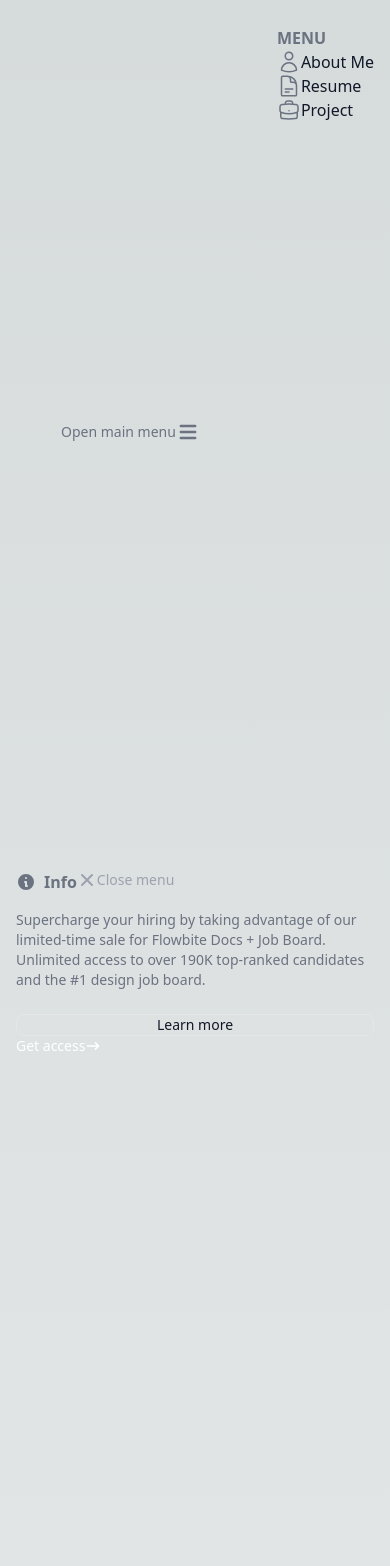
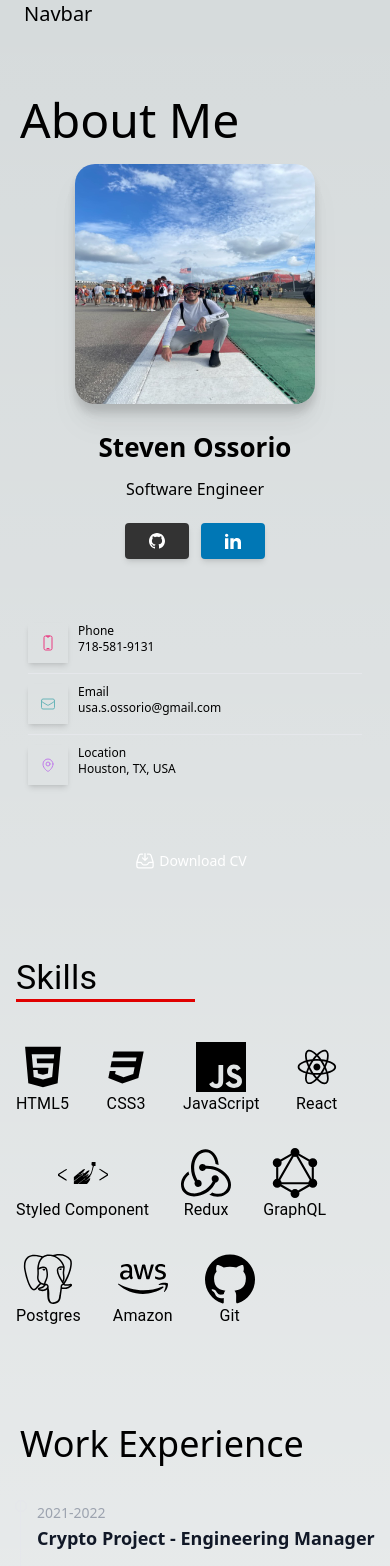
Before and after one commit to steven-ossorio/portfolio, a Next.js app in the folder portfolio/: page / in a window 390 px wide. Shown: the top 1566 px of the page. Built offline with nearby package versions, Linux system fonts and the light colour scheme.

Commit message:
Minor changes. Main focus is on navigation

```diff
--- a/portfolio/component/header.component.jsx
+++ b/portfolio/component/header.component.jsx
@@ -1,234 +1,156 @@
 import React, { useState } from "react";
 
 const Header = () => {
-  const [showModal, setShowModal] = useState(false);
   return (
-    <nav class="bg-white border-gray-200 px-2 sm:px-4 py-2.5 rounded dark:bg-gray-900 lg:hidden">
-      <div class="container flex flex-wrap items-center justify-between mx-auto lg:hidden">
-        <a href="https://flowbite.com/" class="flex items-center"></a>
-        <button
-          onClick={() => setShowModal((prev) => !prev)}
-          data-collapse-toggle="navbar-default"
-          type="button"
-          class="inline-flex items-center p-2 ml-3 text-sm text-gray-500 rounded-lg lg:hidden hover:bg-gray-100 focus:outline-none focus:ring-2 focus:ring-gray-200 dark:text-gray-400 dark:hover:bg-gray-700 dark:focus:ring-gray-600"
-          aria-controls="navbar-default"
-          aria-expanded="false"
-        >
-          <span class="sr-only">Open main menu</span>
-          <svg
-            class="w-6 h-6"
-            aria-hidden="true"
-            fill="currentColor"
-            viewBox="0 0 20 20"
-            xmlns="http://www.w3.org/2000/svg"
-          >
-            <path
-              fill-rule="evenodd"
-              d="M3 5a1 1 0 011-1h12a1 1 0 110 2H4a1 1 0 01-1-1zM3 10a1 1 0 011-1h12a1 1 0 110 2H4a1 1 0 01-1-1zM3 15a1 1 0 011-1h12a1 1 0 110 2H4a1 1 0 01-1-1z"
-              clip-rule="evenodd"
-            ></path>
-          </svg>
-        </button>
-        {/* DRAWER */}
-        <div
-          id="drawer-navigation"
-          className={`fixed top-0 left-0 z-40 w-80 h-screen p-4 overflow-y-auto transition-transform ease-in-out ${
-            showModal
-              ? "duration-500 translate-x-0"
-              : "duration-500 -translate-x-full"
-          } bg-white dark:bg-gray-800`}
-          tabIndex="-1"
-          aria-labelledby="drawer-navigation-label"
-        >
-          <h5
-            id="drawer-navigation-label"
-            className="text-base font-semibold text-gray-500 uppercase dark:text-gray-400"
-          >
-            Menu
-          </h5>
-          {/* <button
-          type="button"
-          onClick={() => setShowModal(false)}
-          data-drawer-show="drawer-navigation"
-          aria-controls="drawer-navigation"
-          className="text-gray-400 bg-transparent hover:bg-gray-200 hover:text-gray-900 rounded-lg text-sm p-1.5 absolute top-2.5 right-2.5 inline-flex items-center dark:hover:bg-gray-600 dark:hover:text-white"
-        >
-          <svg
-            aria-hidden="true"
-            className="w-5 h-5"
-            fill="currentColor"
-            viewBox="0 0 20 20"
-            xmlns="http://www.w3.org/2000/svg"
-          >
-            <path
-              fillRule="evenodd"
-              d="M4.293 4.293a1 1 0 011.414 0L10 8.586l4.293-4.293a1 1 0 111.414 1.414L11.414 10l4.293 4.293a1 1 0 01-1.414 1.414L10 11.414l-4.293 4.293a1 1 0 01-1.414-1.414L8.586 10 4.293 5.707a1 1 0 010-1.414z"
-              clipRule="evenodd"
-            ></path>
-          </svg>
-          <span className="sr-only">Close menu</span>
-        </button> */}
-          <ul>
-            <li>
-              <a
-                href="#skills"
-                onClick={() => setShowModal((prev) => !prev)}
-                className="flex items-center p-2 text-base font-normal text-gray-900 rounded-lg dark:text-white hover:bg-gray-100 dark:hover:bg-gray-700"
-              >
-                <svg
-                  className="w-6 h-6 text-gray-500 transition duration-75 dark:text-gray-400 group-hover:text-gray-900 dark:group-hover:text-white"
-                  fill="none"
-                  stroke="currentColor"
-                  stroke-width="1.5"
-                  viewBox="0 0 24 24"
-                  xmlns="http://www.w3.org/2000/svg"
-                  aria-hidden="true"
-                >
-                  <path
-                    stroke-linecap="round"
-                    stroke-linejoin="round"
-                    d="M15.75 6a3.75 3.75 0 11-7.5 0 3.75 3.75 0 017.5 0zM4.501 20.118a7.5 7.5 0 0114.998 0A17.933 17.933 0 0112 21.75c-2.676 0-5.216-.584-7.499-1.632z"
-                  ></path>
-                </svg>
-                <span className="ml-3">About Me</span>
-              </a>
-            </li>
-            <li>
-              <a
-                href="#"
-                className="flex items-center p-2 text-base font-normal text-gray-900 rounded-lg dark:text-white hover:bg-gray-100 dark:hover:bg-gray-700"
-              >
-                <svg
-                  className="w-6 h-6 text-gray-500 transition duration-75 dark:text-gray-400 group-hover:text-gray-900 dark:group-hover:text-white"
-                  fill="none"
-                  stroke="currentColor"
-                  stroke-width="1.5"
-                  viewBox="0 0 24 24"
-                  xmlns="http://www.w3.org/2000/svg"
-                  aria-hidden="true"
-                >
-                  <path
-                    stroke-linecap="round"
-                    stroke-linejoin="round"
-                    d="M19.5 14.25v-2.625a3.375 3.375 0 00-3.375-3.375h-1.5A1.125 1.125 0 0113.5 7.125v-1.5a3.375 3.375 0 00-3.375-3.375H8.25m0 12.75h7.5m-7.5 3H12M10.5 2.25H5.625c-.621 0-1.125.504-1.125 1.125v17.25c0 .621.504 1.125 1.125 1.125h12.75c.621 0 1.125-.504 1.125-1.125V11.25a9 9 0 00-9-9z"
-                  ></path>
-                </svg>
-                <span className="ml-3">Resume</span>
-              </a>
-            </li>
-            <li>
-              <a
-                href="#"
-                className="flex items-center p-2 text-base font-normal text-gray-900 rounded-lg dark:text-white hover:bg-gray-100 dark:hover:bg-gray-700"
-              >
-                <svg
-                  className="w-6 h-6 text-gray-500 transition duration-75 dark:text-gray-400 group-hover:text-gray-900 dark:group-hover:text-white"
-                  fill="none"
-                  stroke="currentColor"
-                  stroke-width="1.5"
-                  viewBox="0 0 24 24"
-                  xmlns="http://www.w3.org/2000/svg"
-                  aria-hidden="true"
-                >
-                  <path
-                    stroke-linecap="round"
-                    stroke-linejoin="round"
-                    d="M20.25 14.15v4.25c0 1.094-.787 2.036-1.872 2.18-2.087.277-4.216.42-6.378.42s-4.291-.143-6.378-.42c-1.085-.144-1.872-1.086-1.872-2.18v-4.25m16.5 0a2.18 2.18 0 00.75-1.661V8.706c0-1.081-.768-2.015-1.837-2.175a48.114 48.114 0 00-3.413-.387m4.5 8.006c-.194.165-.42.295-.673.38A23.978 23.978 0 0112 15.75c-2.648 0-5.195-.429-7.577-1.22a2.016 2.016 0 01-.673-.38m0 0A2.18 2.18 0 013 12.489V8.706c0-1.081.768-2.015 1.837-2.175a48.111 48.111 0 013.413-.387m7.5 0V5.25A2.25 2.25 0 0013.5 3h-3a2.25 2.25 0 00-2.25 2.25v.894m7.5 0a48.667 48.667 0 00-7.5 0M12 12.75h.008v.008H12v-.008z"
-                  ></path>
-                </svg>
-                <span className="ml-3">Project</span>
-              </a>
-            </li>
-          </ul>
-        </div>
-        <div
-          id="drawer-example"
-          class="fixed top-0 left-0 z-40 h-screen p-4 overflow-y-auto transition-transform -translate-x-full bg-white w-80 dark:bg-gray-800"
-          tabindex="-1"
-          aria-labelledby="drawer-label"
-        >
-          <h5
-            id="drawer-label"
-            class="inline-flex items-center mb-4 text-base font-semibold text-gray-500 dark:text-gray-400"
-          >
-            <svg
-              class="w-5 h-5 mr-2"
-              aria-hidden="true"
-              fill="currentColor"
-              viewBox="0 0 20 20"
-              xmlns="http://www.w3.org/2000/svg"
-            >
-              <path
-                fill-rule="evenodd"
-                d="M18 10a8 8 0 11-16 0 8 8 0 0116 0zm-7-4a1 1 0 11-2 0 1 1 0 012 0zM9 9a1 1 0 000 2v3a1 1 0 001 1h1a1 1 0 100-2v-3a1 1 0 00-1-1H9z"
-                clip-rule="evenodd"
-              ></path>
-            </svg>
-            Info
-          </h5>
-          <button
-            type="button"
-            data-drawer-hide="drawer-example"
-            aria-controls="drawer-example"
-            class="text-gray-400 bg-transparent hover:bg-gray-200 hover:text-gray-900 rounded-lg text-sm p-1.5 absolute top-2.5 right-2.5 inline-flex items-center dark:hover:bg-gray-600 dark:hover:text-white"
-          >
-            <svg
-              aria-hidden="true"
-              class="w-5 h-5"
-              fill="currentColor"
-              viewBox="0 0 20 20"
-              xmlns="http://www.w3.org/2000/svg"
-            >
-              <path
-                fill-rule="evenodd"
-                d="M4.293 4.293a1 1 0 011.414 0L10 8.586l4.293-4.293a1 1 0 111.414 1.414L11.414 10l4.293 4.293a1 1 0 01-1.414 1.414L10 11.414l-4.293 4.293a1 1 0 01-1.414-1.414L8.586 10 4.293 5.707a1 1 0 010-1.414z"
-                clip-rule="evenodd"
-              ></path>
-            </svg>
-            <span class="sr-only">Close menu</span>
-          </button>
-          <p class="mb-6 text-sm text-gray-500 dark:text-gray-400">
-            Supercharge your hiring by taking advantage of our{" "}
-            <a
-              href="#"
-              class="text-blue-600 underline dark:text-blue-500 hover:no-underline"
-            >
-              limited-time sale
-            </a>{" "}
-            for Flowbite Docs + Job Board. Unlimited access to over 190K
-            top-ranked candidates and the #1 design job board.
-          </p>
-          <div class="grid grid-cols-2 gap-4">
-            <a
-              href="#"
-              class="px-4 py-2 text-sm font-medium text-center text-gray-900 bg-white border border-gray-200 rounded-lg focus:outline-none hover:bg-gray-100 hover:text-blue-700 focus:z-10 focus:ring-4 focus:ring-gray-200 dark:focus:ring-gray-700 dark:bg-gray-800 dark:text-gray-400 dark:border-gray-600 dark:hover:text-white dark:hover:bg-gray-700"
-            >
-              Learn more
-            </a>
-            <a
-              href="#"
-              class="inline-flex items-center px-4 py-2 text-sm font-medium text-center text-white bg-blue-700 rounded-lg hover:bg-blue-800 focus:ring-4 focus:ring-blue-300 dark:bg-blue-600 dark:hover:bg-blue-700 focus:outline-none dark:focus:ring-blue-800"
-            >
-              Get access{" "}
-              <svg
-                class="w-4 h-4 ml-2"
-                aria-hidden="true"
-                fill="currentColor"
-                viewBox="0 0 20 20"
-                xmlns="http://www.w3.org/2000/svg"
-              >
-                <path
-                  fill-rule="evenodd"
-                  d="M12.293 5.293a1 1 0 011.414 0l4 4a1 1 0 010 1.414l-4 4a1 1 0 01-1.414-1.414L14.586 11H3a1 1 0 110-2h11.586l-2.293-2.293a1 1 0 010-1.414z"
-                  clip-rule="evenodd"
-                ></path>
-              </svg>
-            </a>
-          </div>
+    <nav class="relative flex w-full flex-wrap items-center justify-between bg-neutral-100 py-3 text-neutral-500 shadow-lg hover:text-neutral-700 focus:text-neutral-700 dark:bg-neutral-600">
+      <div class="flex w-full flex-wrap items-center justify-between px-6">
+        <div>
+          <a class="text-xl text-neutral-800 dark:text-neutral-200" href="#">
+            Navbar
+          </a>
         </div>
       </div>
     </nav>
   );
 };
+// <nav class="border-gray-200 px-2 sm:px-4 py-2.5 rounded bg-gray-900 lg:hidden">
+//   <div class="container flex flex-wrap items-center justify-between mx-auto lg:hidden">
+//     <button
+//       onClick={() => {
+//         console.log("resssing");
+//         setShowModal((prev) => !prev);
+//       }}
+//       data-collapse-toggle="navbar-default"
+//       type="button"
+//       class="inline-flex items-center p-2 ml-3 text-sm text-gray-500 rounded-lg lg:hidden hover:bg-gray-100 focus:outline-none focus:ring-2 focus:ring-gray-200 dark:text-gray-400 dark:hover:bg-gray-700 dark:focus:ring-gray-600"
+//       aria-controls="navbar-default"
+//       aria-expanded="false"
+//     >
+//       <svg
+//         class="w-6 h-6"
+//         aria-hidden="true"
+//         fill="currentColor"
+//         viewBox="0 0 20 20"
+//         xmlns="http://www.w3.org/2000/svg"
+//       >
+//         <path
+//           fill-rule="evenodd"
+//           d="M3 5a1 1 0 011-1h12a1 1 0 110 2H4a1 1 0 01-1-1zM3 10a1 1 0 011-1h12a1 1 0 110 2H4a1 1 0 01-1-1zM3 15a1 1 0 011-1h12a1 1 0 110 2H4a1 1 0 01-1-1z"
+//           clip-rule="evenodd"
+//         ></path>
+//       </svg>
+//     </button>
+//     {/* DRAWER */}
+// {/* <div
+//   id="drawer-navigation"
+//   className={`fixed top-0 left-0 z-40 w-80 h-screen p-4 overflow-y-auto transition-transform ease-in-out ${
+//     showModal ? "duration-500 translate-x-0" : "duration-500 -translate-x-full"
+//   } bg-white dark:bg-gray-800`}
+//   tabIndex="-1"
+//   aria-labelledby="drawer-navigation-label"
+// >
+//   <h5
+//     id="drawer-navigation-label"
+//     className="text-base font-semibold text-gray-500 uppercase dark:text-gray-400"
+//   >
+//     Menu
+//   </h5>
+//   {/* <button
+//       type="button"
+//       onClick={() => setShowModal(false)}
+//       data-drawer-show="drawer-navigation"
+//       aria-controls="drawer-navigation"
+//       className="text-gray-400 bg-transparent hover:bg-gray-200 hover:text-gray-900 rounded-lg text-sm p-1.5 absolute top-2.5 right-2.5 inline-flex items-center dark:hover:bg-gray-600 dark:hover:text-white"
+//     >
+//       <svg
+//         aria-hidden="true"
+//         className="w-5 h-5"
+//         fill="currentColor"
+//         viewBox="0 0 20 20"
+//         xmlns="http://www.w3.org/2000/svg"
+//       >
+//         <path
+//           fillRule="evenodd"
+//           d="M4.293 4.293a1 1 0 011.414 0L10 8.586l4.293-4.293a1 1 0 111.414 1.414L11.414 10l4.293 4.293a1 1 0 01-1.414 1.414L10 11.414l-4.293 4.293a1 1 0 01-1.414-1.414L8.586 10 4.293 5.707a1 1 0 010-1.414z"
+//           clipRule="evenodd"
+//         ></path>
+//       </svg>
+//       <span className="sr-only">Close menu</span>
+//     </button> */}
+//   <ul>
+//     <li>
+//       <a
+//         href="#skills"
+//         onClick={() => setShowModal((prev) => !prev)}
+//         className="flex items-center p-2 text-base font-normal text-gray-900 rounded-lg dark:text-white hover:bg-gray-100 dark:hover:bg-gray-700"
+//       >
+//         <svg
+//           className="w-6 h-6 text-gray-500 transition duration-75 dark:text-gray-400 group-hover:text-gray-900 dark:group-hover:text-white"
+//           fill="none"
+//           stroke="currentColor"
+//           stroke-width="1.5"
+//           viewBox="0 0 24 24"
+//           xmlns="http://www.w3.org/2000/svg"
+//           aria-hidden="true"
+//         >
+//           <path
+//             stroke-linecap="round"
+//             stroke-linejoin="round"
+//             d="M15.75 6a3.75 3.75 0 11-7.5 0 3.75 3.75 0 017.5 0zM4.501 20.118a7.5 7.5 0 0114.998 0A17.933 17.933 0 0112 21.75c-2.676 0-5.216-.584-7.499-1.632z"
+//           ></path>
+//         </svg>
+//         <span className="ml-3">About Me</span>
+//       </a>
+//     </li>
+//     <li>
+//       <a
+//         href="#"
+//         className="flex items-center p-2 text-base font-normal text-gray-900 rounded-lg dark:text-white hover:bg-gray-100 dark:hover:bg-gray-700"
+//       >
+//         <svg
+//           className="w-6 h-6 text-gray-500 transition duration-75 dark:text-gray-400 group-hover:text-gray-900 dark:group-hover:text-white"
+//           fill="none"
+//           stroke="currentColor"
+//           stroke-width="1.5"
+//           viewBox="0 0 24 24"
+//           xmlns="http://www.w3.org/2000/svg"
+//           aria-hidden="true"
+//         >
+//           <path
+//             stroke-linecap="round"
+//             stroke-linejoin="round"
+//             d="M19.5 14.25v-2.625a3.375 3.375 0 00-3.375-3.375h-1.5A1.125 1.125 0 0113.5 7.125v-1.5a3.375 3.375 0 00-3.375-3.375H8.25m0 12.75h7.5m-7.5 3H12M10.5 2.25H5.625c-.621 0-1.125.504-1.125 1.125v17.25c0 .621.504 1.125 1.125 1.125h12.75c.621 0 1.125-.504 1.125-1.125V11.25a9 9 0 00-9-9z"
+//           ></path>
+//         </svg>
+//         <span className="ml-3">Resume</span>
+//       </a>
+//     </li>
+//     <li>
+//       <a
+//         href="#"
+//         className="flex items-center p-2 text-base font-normal text-gray-900 rounded-lg dark:text-white hover:bg-gray-100 dark:hover:bg-gray-700"
+//       >
+//         <svg
+//           className="w-6 h-6 text-gray-500 transition duration-75 dark:text-gray-400 group-hover:text-gray-900 dark:group-hover:text-white"
+//           fill="none"
+//           stroke="currentColor"
+//           stroke-width="1.5"
+//           viewBox="0 0 24 24"
+//           xmlns="http://www.w3.org/2000/svg"
+//           aria-hidden="true"
+//         >
+//           <path
+//             stroke-linecap="round"
+//             stroke-linejoin="round"
+//             d="M20.25 14.15v4.25c0 1.094-.787 2.036-1.872 2.18-2.087.277-4.216.42-6.378.42s-4.291-.143-6.378-.42c-1.085-.144-1.872-1.086-1.872-2.18v-4.25m16.5 0a2.18 2.18 0 00.75-1.661V8.706c0-1.081-.768-2.015-1.837-2.175a48.114 48.114 0 00-3.413-.387m4.5 8.006c-.194.165-.42.295-.673.38A23.978 23.978 0 0112 15.75c-2.648 0-5.195-.429-7.577-1.22a2.016 2.016 0 01-.673-.38m0 0A2.18 2.18 0 013 12.489V8.706c0-1.081.768-2.015 1.837-2.175a48.111 48.111 0 013.413-.387m7.5 0V5.25A2.25 2.25 0 0013.5 3h-3a2.25 2.25 0 00-2.25 2.25v.894m7.5 0a48.667 48.667 0 00-7.5 0M12 12.75h.008v.008H12v-.008z"
+//           ></path>
+//         </svg>
+//         <span className="ml-3">Project</span>
+//       </a>
+//     </li>
+//   </ul>
+// </div>; */}
+//   </div>
+// </nav>
 
 export default Header;
--- a/portfolio/styles/globals.css
+++ b/portfolio/styles/globals.css
@@ -44,6 +44,39 @@
   --card-border-rgb: 131, 134, 135;
 }
 
+@media (prefers-color-scheme: dark) {
+  :root {
+    --foreground-rgb: 255, 255, 255;
+    --background-start-rgb: 0, 0, 0;
+    --background-end-rgb: 0, 0, 0;
+
+    --primary-glow: radial-gradient(rgba(1, 65, 255, 0.4), rgba(1, 65, 255, 0));
+    --secondary-glow: linear-gradient(
+      to bottom right,
+      rgba(1, 65, 255, 0),
+      rgba(1, 65, 255, 0),
+      rgba(1, 65, 255, 0.3)
+    );
+
+    --tile-start-rgb: 2, 13, 46;
+    --tile-end-rgb: 2, 5, 19;
+    --tile-border: conic-gradient(
+      #ffffff80,
+      #ffffff40,
+      #ffffff30,
+      #ffffff20,
+      #ffffff10,
+      #ffffff10,
+      #ffffff80
+    );
+
+    --callout-rgb: 20, 20, 20;
+    --callout-border-rgb: 108, 108, 108;
+    --card-rgb: 100, 100, 100;
+    --card-border-rgb: 200, 200, 200;
+  }
+}
+
 * {
   box-sizing: border-box;
   padding: 0;
@@ -57,7 +90,7 @@ body {
 }
 
 body {
-  /* color: rgb(var(--foreground-rgb)); */
+  color: rgb(var(--foreground-rgb));
   background: linear-gradient(
       to bottom,
       transparent,
@@ -65,3 +98,14 @@ body {
     )
     rgb(var(--background-start-rgb));
 }
+
+a {
+  color: inherit;
+  text-decoration: none;
+}
+
+@media (prefers-color-scheme: dark) {
+  html {
+    color-scheme: dark;
+  }
+}
```
Also changed, not shown: portfolio/component/about.component.jsx (+0 -8 lines), portfolio/component/projects.component.jsx (+17 -19 lines), portfolio/pages/index.js (+17 -8 lines).
